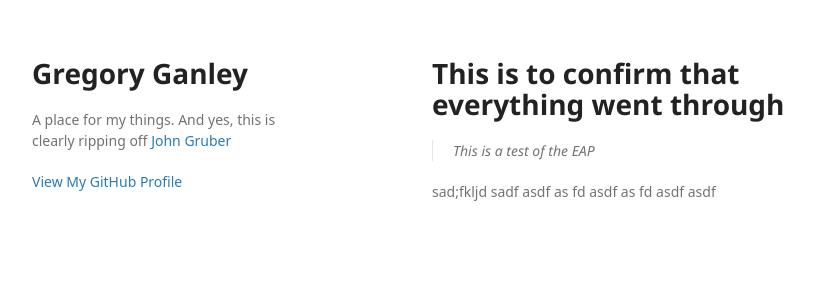
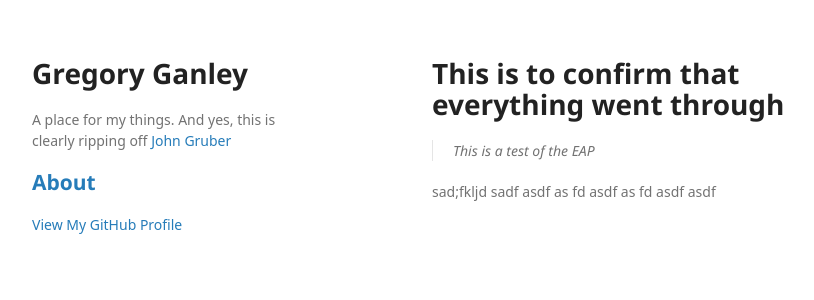
Before and after one commit to gganley/gganley.github.io, a Jekyll site: the page built from index.md, in a window 1280 px wide. Shown: the top 300 px of the page, without its empty margins (178-992 px from the left). Built offline with Jekyll 4.4.1, drawn with Linux system fonts in a browser that asks for light colours; some web fonts are replaced; our own code applies the rules of GitHub Pages for plain Markdown files.

Commit message:
Add About to header

```diff
--- a/_layouts/default.html
+++ b/_layouts/default.html
@@ -17,6 +17,8 @@
       <header>
         <h1>{{ site.title | default: site.github.repository_name }}</h1>
         <p>{{ site.description | default: site.github.project_tagline }}</p>
+
+        <h2><a href="https://gganley.github.io/about">About</a></h2>
 
         {% if site.github.is_project_page %}
           <p class="view"><a href="{{ site.github.repository_url }}">View the Project on GitHub <small>{{ github_name }}</small></a></p>
```
